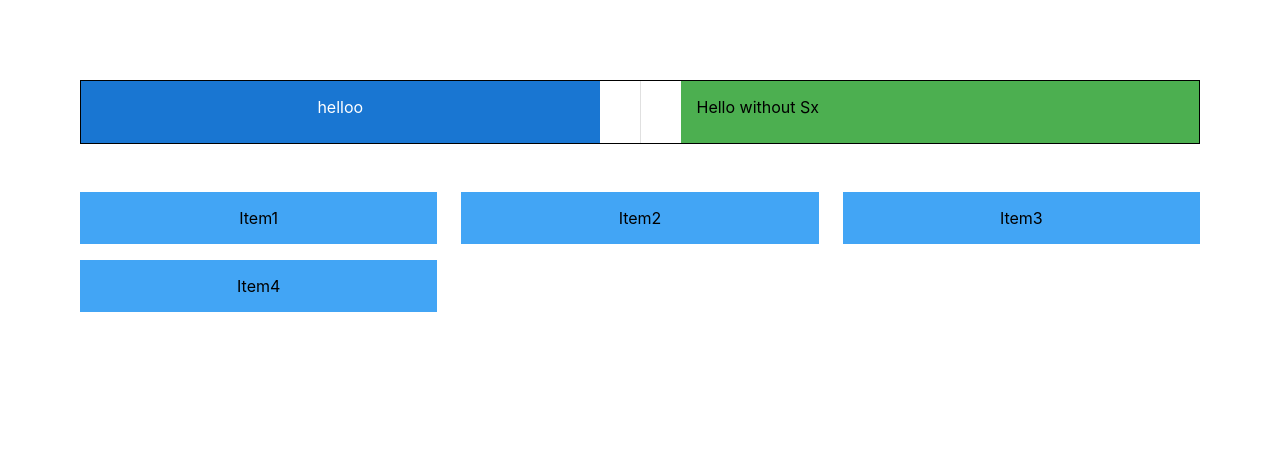
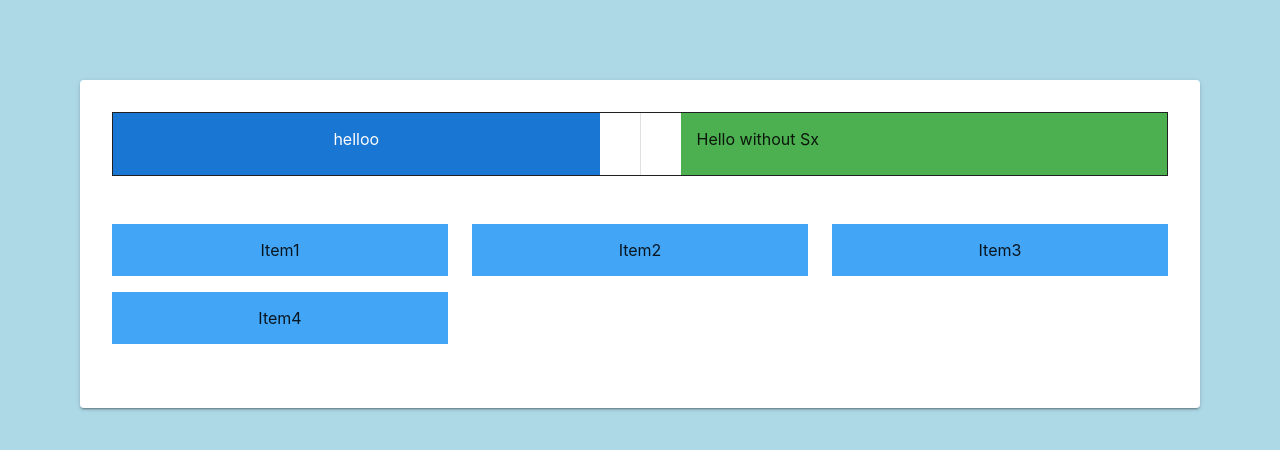
Before and after one commit to akdemirsafak/ReactAndMui, a React (Create React App) app: page / in a window 1280 px wide. Shown: the top 450 px of the page. Built offline with nearby package versions, Linux system fonts and the light colour scheme.

Commit message:
Card completed important for create layout

```diff
--- a/src/App.css
+++ b/src/App.css
@@ -1,3 +1,6 @@
+body{
+  background-color:lightblue;
+}
 .App {
    text-align: center;
    margin: 5rem;
--- a/src/components/MuiLayout.tsx
+++ b/src/components/MuiLayout.tsx
@@ -1,8 +1,17 @@
-import {Box,Divider,Stack,Grid} from '@mui/material'
+import {
+    Box,
+    Divider,
+    Stack,
+    Grid,
+    Paper
+} from '@mui/material'
 
 export const MuiLayout=()=>{
     return (
-        <>
+        <Paper
+            sx={{padding:'32px'}}
+            elevation={2} //Box shadow
+        >
         <Stack
             sx={{border:'1px solid'}}
             direction='row'
@@ -59,7 +68,9 @@ export const MuiLayout=()=>{
             </Grid>
         </Grid>
 
-        </>
+        {/* paper great component for create layout and VERY IMPORTANT */}
+
+        </Paper>
 
     )
 }
```
